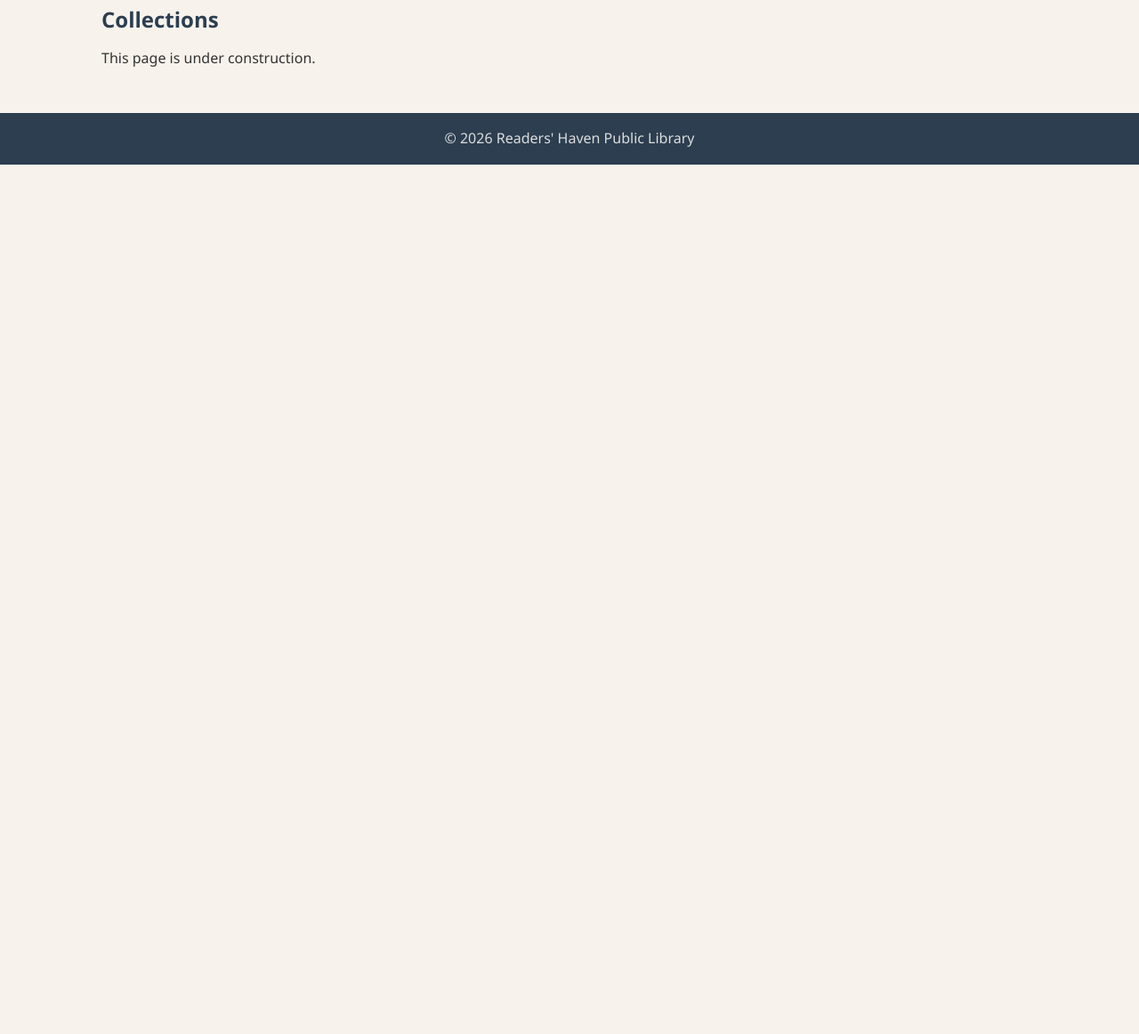
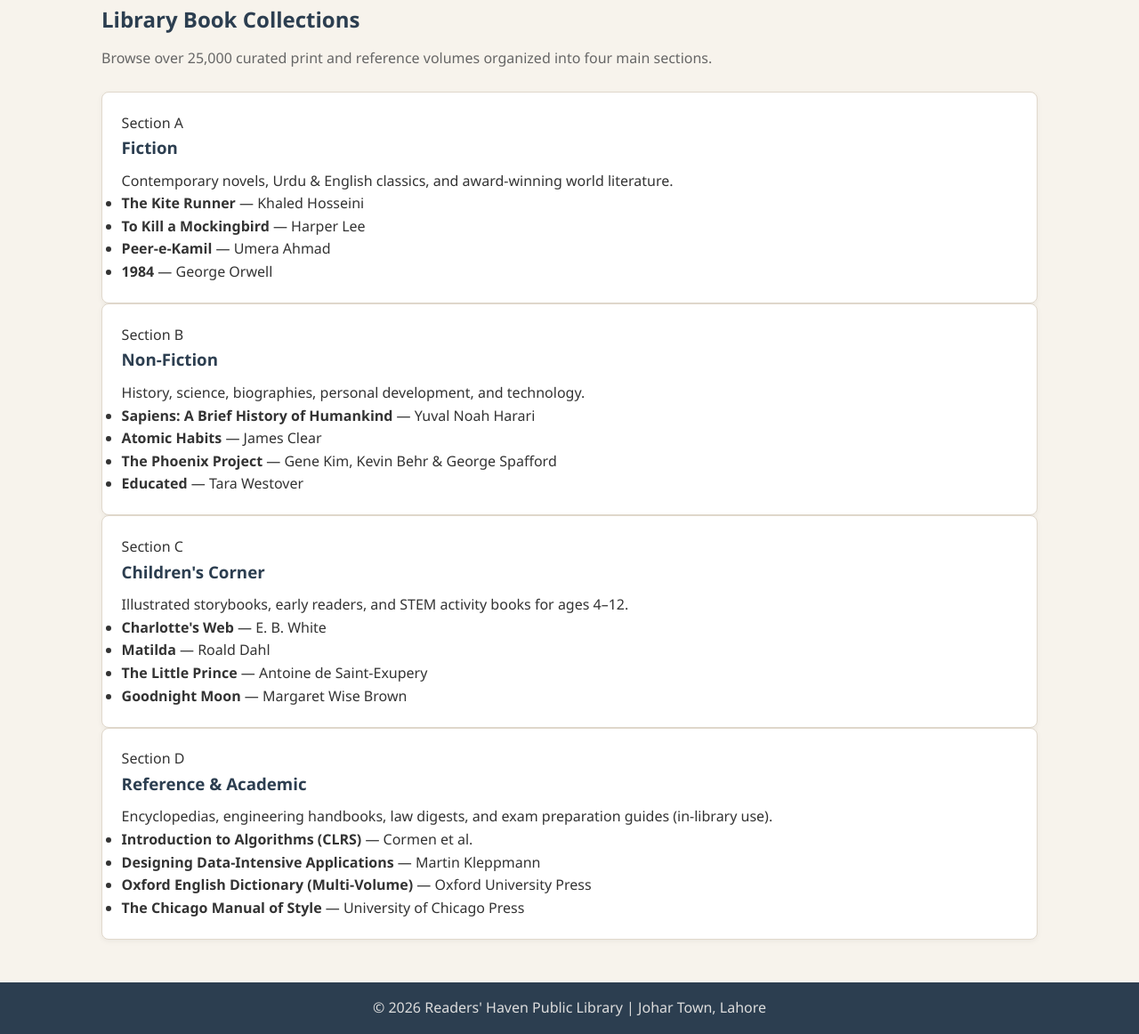
Before and after one commit to tallhaiqbal/readers-haven-library, a website: page src/collections.html in a window 1280 px wide. Shown: the part 102-1264 px from the top of the page at 89% size. Before the commit the page ends 800 px from the top, so only its background shows below. Drawn offline with Linux system fonts and the light colour scheme.

Commit message:
feat(collections): add Fiction, Non-Fiction, Childrens Corner, and Reference sections

```diff
--- a/src/collections.html
+++ b/src/collections.html
@@ -11,18 +11,70 @@
     <h1 class="logo">Readers' Haven</h1>
     <nav class="nav">
       <a href="index.html">Home</a>
-      <a href="collections.html">Collections</a>
+      <a href="collections.html" class="active">Collections</a>
       <a href="membership.html">Membership</a>
       <a href="services.html">Digital Services</a>
       <a href="contact.html">Contact</a>
     </nav>
   </header>
+
   <main class="container">
-    <h2>Collections</h2>
-    <p>This page is under construction.</p>
+    <h2>Library Book Collections</h2>
+    <p class="lead">Browse over 25,000 curated print and reference volumes organized into four main sections.</p>
+
+    <div class="collection-grid">
+      <article class="card">
+        <span class="badge">Section A</span>
+        <h3>Fiction</h3>
+        <p>Contemporary novels, Urdu &amp; English classics, and award-winning world literature.</p>
+        <ul class="book-list">
+          <li><strong>The Kite Runner</strong> — Khaled Hosseini</li>
+          <li><strong>To Kill a Mockingbird</strong> — Harper Lee</li>
+          <li><strong>Peer-e-Kamil</strong> — Umera Ahmad</li>
+          <li><strong>1984</strong> — George Orwell</li>
+        </ul>
+      </article>
+
+      <article class="card">
+        <span class="badge">Section B</span>
+        <h3>Non-Fiction</h3>
+        <p>History, science, biographies, personal development, and technology.</p>
+        <ul class="book-list">
+          <li><strong>Sapiens: A Brief History of Humankind</strong> — Yuval Noah Harari</li>
+          <li><strong>Atomic Habits</strong> — James Clear</li>
+          <li><strong>The Phoenix Project</strong> — Gene Kim, Kevin Behr &amp; George Spafford</li>
+          <li><strong>Educated</strong> — Tara Westover</li>
+        </ul>
+      </article>
+
+      <article class="card">
+        <span class="badge">Section C</span>
+        <h3>Children's Corner</h3>
+        <p>Illustrated storybooks, early readers, and STEM activity books for ages 4–12.</p>
+        <ul class="book-list">
+          <li><strong>Charlotte's Web</strong> — E. B. White</li>
+          <li><strong>Matilda</strong> — Roald Dahl</li>
+          <li><strong>The Little Prince</strong> — Antoine de Saint-Exupery</li>
+          <li><strong>Goodnight Moon</strong> — Margaret Wise Brown</li>
+        </ul>
+      </article>
+
+      <article class="card">
+        <span class="badge">Section D</span>
+        <h3>Reference &amp; Academic</h3>
+        <p>Encyclopedias, engineering handbooks, law digests, and exam preparation guides (in-library use).</p>
+        <ul class="book-list">
+          <li><strong>Introduction to Algorithms (CLRS)</strong> — Cormen et al.</li>
+          <li><strong>Designing Data-Intensive Applications</strong> — Martin Kleppmann</li>
+          <li><strong>Oxford English Dictionary (Multi-Volume)</strong> — Oxford University Press</li>
+          <li><strong>The Chicago Manual of Style</strong> — University of Chicago Press</li>
+        </ul>
+      </article>
+    </div>
   </main>
+
   <footer class="site-footer">
-    <p>&copy; 2026 Readers' Haven Public Library</p>
+    <p>&copy; 2026 Readers' Haven Public Library | Johar Town, Lahore</p>
   </footer>
 </body>
 </html>
```
